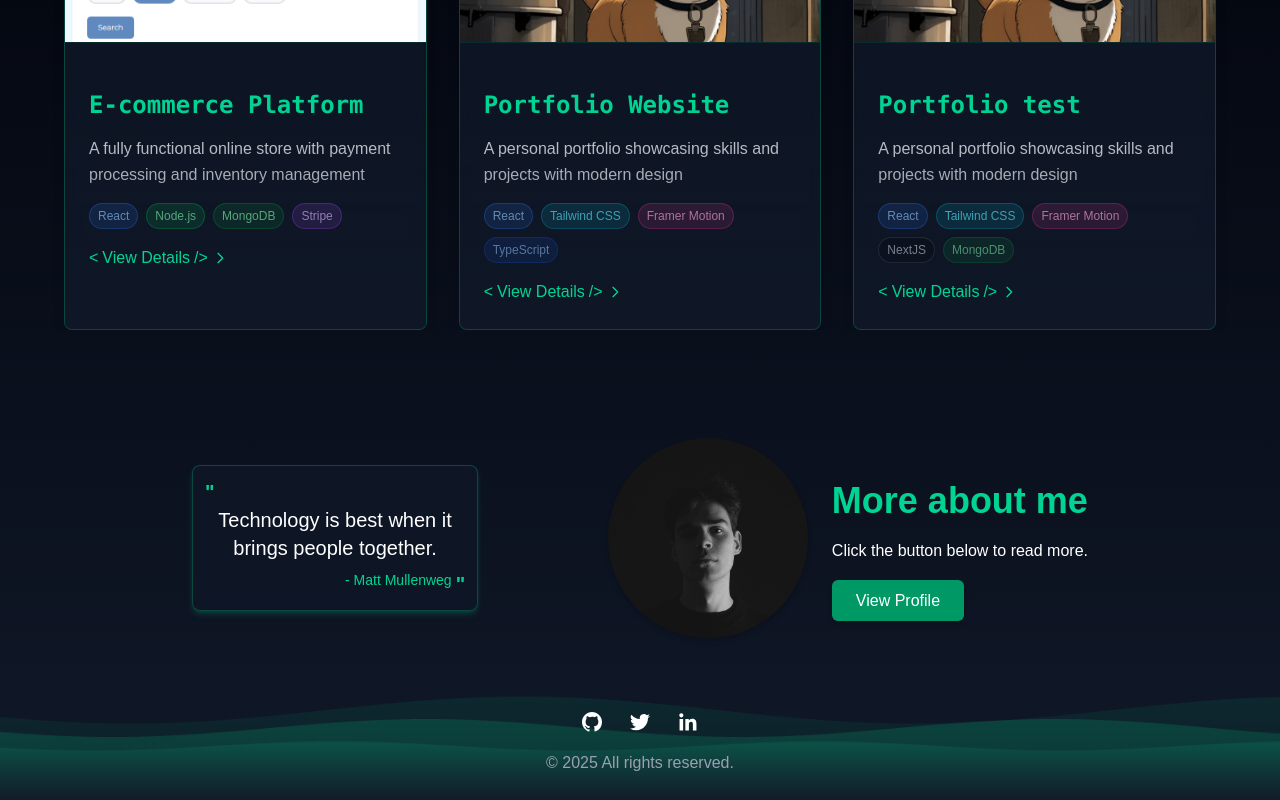
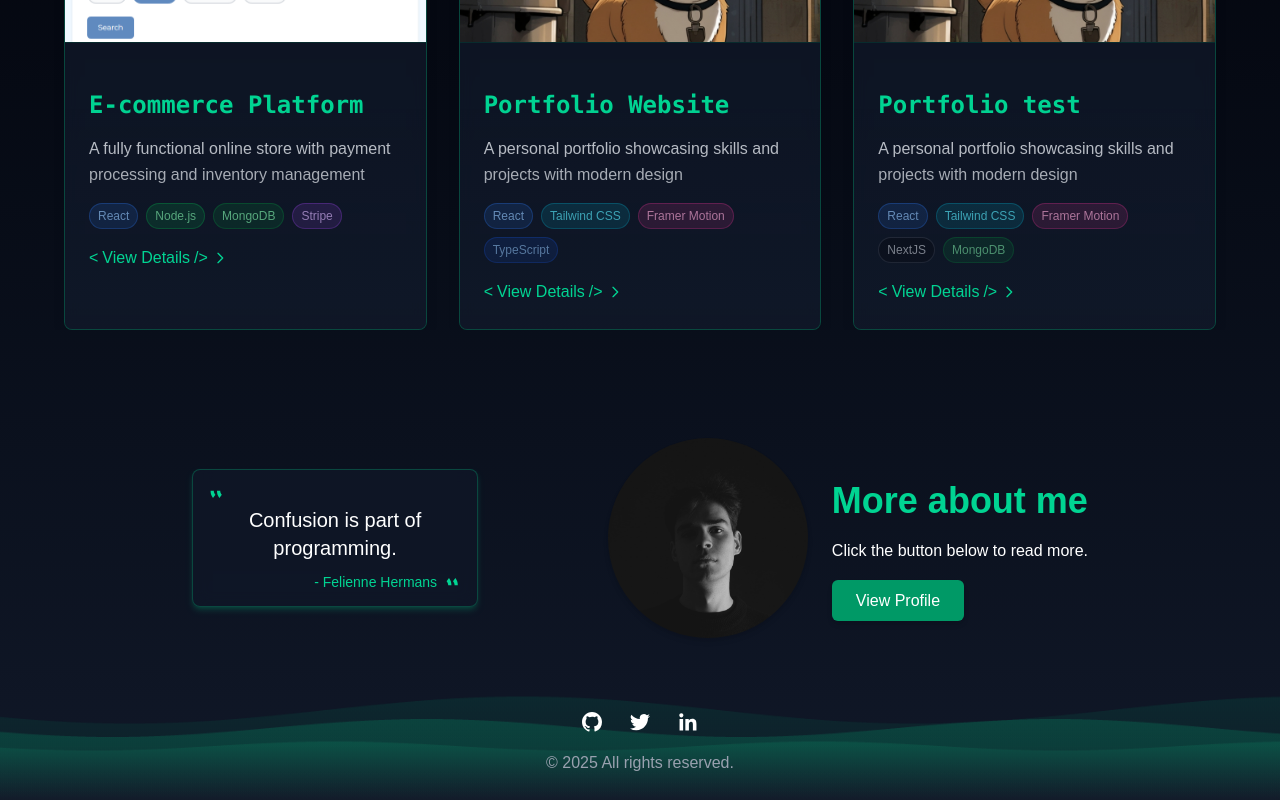
Before and after one commit to Weisjan/Portfolio-website, a React (Vite) app: page / in a window 1280 px wide. Shown: the part 1503-2303 px from the top of the page. Built offline with nearby package versions, Linux system fonts and the light colour scheme; a web font is replaced by a local one.

Commit message:
Update AboutSection.jsx

```diff
--- a/src/pages/Home/components/AboutSection.jsx
+++ b/src/pages/Home/components/AboutSection.jsx
@@ -8,20 +8,30 @@ const quotesData = [
   },
   {
     quote:
-      "The future belongs to those who believe in the beauty of their dreams.",
-    author: "Eleanor Roosevelt",
+      "Everybody should learn to program a computer because it teaches you how to think.",
+    author: "Steve Jobs",
   },
   {
-    quote: "Technology is best when it brings people together.",
-    author: "Matt Mullenweg",
+    quote: "He who laughs most, learns best.",
+    author: "John Cleese",
   },
   {
-    quote: "In the digital world, we are the architects of our own reality.",
-    author: "Ada Lovelace",
+    quote: "Confusion is part of programming.",
+    author: "Felienne Hermans",
   },
   {
-    quote: "Code is poetry written for machines and humans alike.",
-    author: "Anonymous",
+    quote: "There is always one more bug to fix.",
+    author: "Ellen Ullman",
+  },
+  {
+    quote:
+      "Develop a passion for learning. If you do, you will never cease to grow.",
+    author: "Anthony J. D’Angelo",
+  },
+  {
+    quote:
+      "You don’t understand anything until you learn it more than one way.",
+    author: "Marvin Minsky",
   },
 ];
 
@@ -46,20 +56,40 @@ const AboutSection = () => {
           {/* Quote Container - Smaller side element */}
           <div className="w-full md:w-1/3 bg-gray-900/70 border border-emerald-500/30 rounded-lg p-3 backdrop-blur-sm shadow-md shadow-emerald-500/20">
             <div className="flex flex-col">
-              <div className="text-xl text-emerald-400 font-bold">"</div>
-              <p className="text-xl text-center text-white mb-2 ">
+              {/* Opening Quote SVG */}
+              <div className="w-6 h-6 text-emerald-400">
+                <svg
+                  xmlns="http://www.w3.org/2000/svg"
+                  viewBox="0 0 60 60"
+                  fill="currentColor"
+                >
+                  <path d="M20 40c-4-6-6-10-6-18h8c0 4 2 8 4 10l-6 8zM36 40c-4-6-6-10-6-18h8c0 4 2 8 4 10l-6 8z" />
+                </svg>
+              </div>
+
+              <p className="text-xl text-center text-white mb-2">
                 {currentQuote.quote}
               </p>
-              <div className="flex justify-end">
+
+              <div className="flex justify-end items-center">
                 <p className="text-sm text-emerald-400 font-medium">
                   - {currentQuote.author}
                 </p>
-                <div className="text-xl text-emerald-400 font-bold ml-1 ">
-                  "
+
+                {/* Closing Quote SVG (mirrored or different icon) */}
+                <div className="w-6 h-6 text-emerald-400 ml-1">
+                  <svg
+                    xmlns="http://www.w3.org/2000/svg"
+                    viewBox="0 0 60 60"
+                    fill="currentColor"
+                  >
+                    <path d="M20 20c4 6 6 10 6 18h-8c0-4-2-8-4-10l6-8zM36 20c4 6 6 10 6 18h-8c0-4-2-8-4-10l6-8z" />
+                  </svg>
                 </div>
               </div>
             </div>
           </div>
+
           {/* Profile Container - Main content */}
           <div className="w-full md:w-2/3 flex flex-col md:flex-row items-center justify-end">
             <div className="relative mb-6 md:mb-0 md:mr-6">
```
